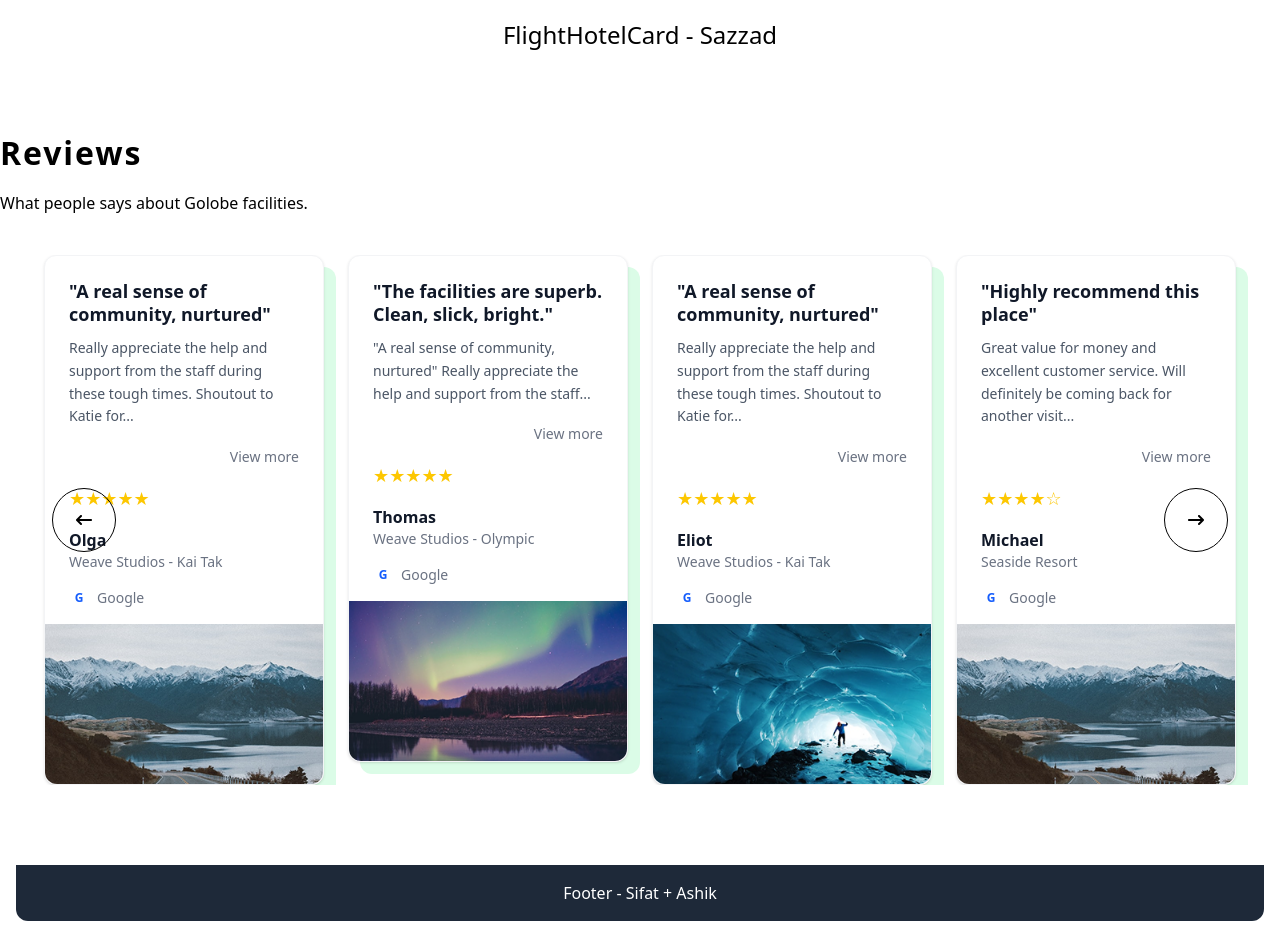
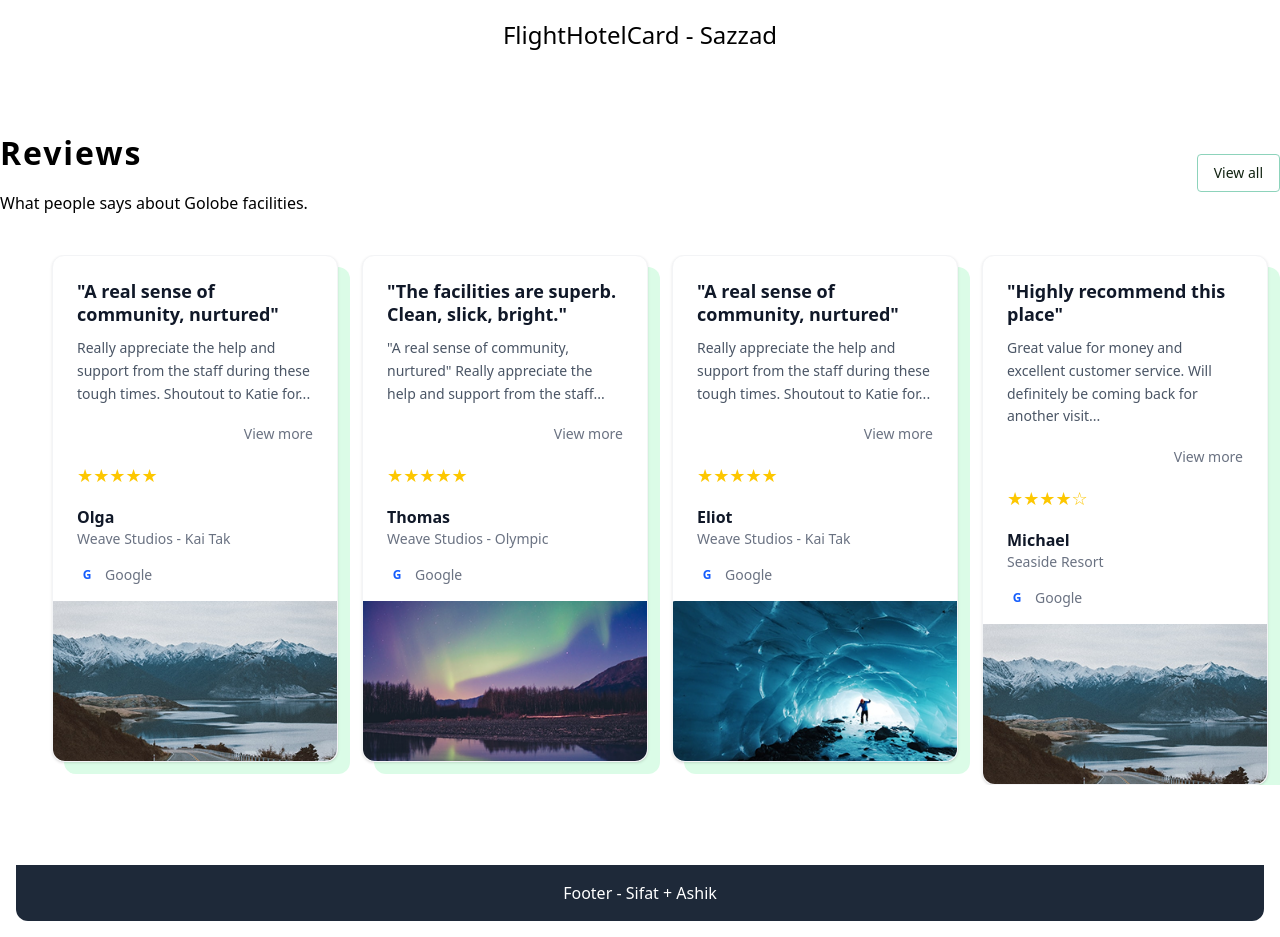
Before and after one commit to shakhawat-bijoy/dreamHoliday, a React (Vite) app in the folder client/: page / in a window 1280 px wide. Shown: the part 920-1857 px from the top of the page. Built offline with nearby package versions, Linux system fonts and the light colour scheme.

Commit message:
added slick-carousel theme stylesheet and adjusted Reviews component layout

```diff
--- a/client/index.html
+++ b/client/index.html
@@ -26,6 +26,8 @@
   <!-- Slider -->
   <link rel="stylesheet" type="text/css" charset="UTF-8"
     href="https://cdnjs.cloudflare.com/ajax/libs/slick-carousel/1.6.0/slick.min.css" />
+  <link rel="stylesheet" type="text/css"
+    href="https://cdnjs.cloudflare.com/ajax/libs/slick-carousel/1.6.0/slick-theme.min.css" />
   <!-- Slider -->
 </head>
 
--- a/client/src/components/common/Buttton.jsx
+++ b/client/src/components/common/Buttton.jsx
@@ -4,7 +4,7 @@ const Button = ({text, className,to, onClick}) => {
   return (
     <div onClick={onClick}>
       <Link to={to}>
-      <button className={` bg-[#262626] text-white font-DM lg:font-bold text-sm border border-transparent hover:border-[#262626] hover:bg-white transition-all duration-300 hover:text-[#262626] ${className}`}>{text}</button>
+      <button className={`${className}`}>{text}</button>
 
       </Link>
     </div>
--- a/client/src/components/home/Reviews.jsx
+++ b/client/src/components/home/Reviews.jsx
@@ -1,77 +1,80 @@
 import Container from '../common/Container'
 import Image from '../common/Image'
+import Button from '../common/Buttton'
 import reviews1 from '../../assets/images/reviews1.png'
 import reviews2 from '../../assets/images/reviews2.png'
 import reviews3 from '../../assets/images/reviews3.png'
 
 import Slider from 'react-slick'
-import { FaArrowRightLong, FaArrowLeftLong } from "react-icons/fa6";
+// import { FaArrowRightLong, FaArrowLeftLong } from "react-icons/fa6";
 
-function SampleNextArrow(props) {
-  const { style, onClick } = props;
-  return (
-    <div
-      className='w-16 h-16 absolute right-5 top-1/2 translate-y-[-50%] rounded-full border !flex justify-center items-center cursor-pointer'
-      style={{ ...style, display: "block", }}
-      onClick={onClick}
-    >
-      <FaArrowRightLong className='text-black' />
-    </div>
-  );
-}
+// function SampleNextArrow(props) {
+//   const { style, onClick } = props;
+//   return (
+//     <div
+//       className='w-16 h-16 absolute right-8 top-1/2 translate-y-[-50%] rounded-full border !flex justify-center items-center cursor-pointer bg-white shadow-lg z-10'
+//       style={{ ...style, display: "block", }}
+//       onClick={onClick}
+//     >
+//       <FaArrowRightLong className='text-black' />
+//     </div>
+//   );
+// }
 
-function SamplePrevArrow(props) {
-  const { style, onClick } = props;
-  return (
-    <div
-      className='w-16 h-16 absolute left-5 top-1/2 translate-y-[-50%] rounded-full border !flex justify-center items-center z-50 cursor-pointer'
-      style={{ ...style, display: "block", }}
-      onClick={onClick}
-    >
-      <FaArrowLeftLong className='text-black' />
-    </div>
-  );
-}
+// function SamplePrevArrow(props) {
+//   const { style, onClick } = props;
+//   return (
+//     <div
+//       className='w-16 h-16 absolute left-8 top-1/2 translate-y-[-50%] rounded-full border !flex justify-center items-center z-50 cursor-pointer bg-white shadow-lg'
+//       style={{ ...style, display: "block", }}
+//       onClick={onClick}
+//     >
+//       <FaArrowLeftLong className='text-black' />
+//     </div>
+//   );
+// }
 
-function SampleNextArrow2(props) {
-  const { style, onClick } = props;
-  return (
-    <div
-      className='lg:w-16 lg:h-16 w-10 h-10 absolute lg:right-5 right-1 top-1/2 translate-y-[-50%] rounded-full bg-[#c3c3c2] !flex justify-center items-center cursor-pointer'
-      style={{ ...style, display: "block", }}
-      onClick={onClick}
-    >
-      <FaArrowRightLong className='text-black' />
-    </div>
-  );
-}
+// function SampleNextArrow2(props) {
+//   const { style, onClick } = props;
+//   return (
+//     <div
+//       className='lg:w-16 lg:h-16 w-10 h-10 absolute lg:right-8 right-4 top-1/2 translate-y-[-50%] rounded-full bg-white shadow-lg !flex justify-center items-center cursor-pointer z-10'
+//       style={{ ...style, display: "block", }}
+//       onClick={onClick}
+//     >
+//       <FaArrowRightLong className='text-black' />
+//     </div>
+//   );
+// }
 
-function SamplePrevArrow2(props) {
-  const { style, onClick } = props;
-  return (
-    <div
-      className='lg:w-16 lg:h-16 w-10 h-10 absolute lg:left-5 left-1 top-1/2 translate-y-[-50%] rounded-full bg-[#c3c3c2] !flex justify-center items-center z-50 cursor-pointer'
-      style={{ ...style, display: "block", }}
-      onClick={onClick}
-    >
-      <FaArrowLeftLong className='text-black' />
-    </div>
-  );
-}
+// function SamplePrevArrow2(props) {
+//   const { style, onClick } = props;
+//   return (
+//     <div
+//       className='lg:w-16 lg:h-16 w-10 h-10 absolute lg:left-8 left-4 top-1/2 translate-y-[-50%] rounded-full bg-white shadow-lg !flex justify-center items-center z-50 cursor-pointer'
+//       style={{ ...style, display: "block", }}
+//       onClick={onClick}
+//     >
+//       <FaArrowLeftLong className='text-black' />
+//     </div>
+//   );
+// }
 
 const Reviews = () => {
   var settings = {
     infinite: true,
-    slidesToShow: 6,
-    slidesToScroll: 2,
-    dots: false,
+    slidesToShow: 4,
+    slidesToScroll: 1,
+    dots: true,
     autoplay: true,
     speed: 1000,
     autoplaySpeed: 6000,
-    nextArrow: <SampleNextArrow />,
-    prevArrow: <SamplePrevArrow />,
+    // nextArrow: <SampleNextArrow />,
+    // prevArrow: <SamplePrevArrow />,
     swipeToSlide: true,
     touchMove: true,
+    variableWidth: false,
+    centerMode: false,
 
     responsive: [
       {
@@ -91,14 +94,14 @@ const Reviews = () => {
       {
         breakpoint: 1024,
         settings: {
-          slidesToShow: 2,
+          slidesToShow: 2.5,
           slidesToScroll: 1,
         }
       },
       {
         breakpoint: 768,
         settings: {
-          slidesToShow: 1,
+          slidesToShow: 1.5,
           slidesToScroll: 1,
           centerMode: false,
           variableWidth: false,
@@ -107,7 +110,7 @@ const Reviews = () => {
       {
         breakpoint: 640,
         settings: {
-          slidesToShow: 1,
+          slidesToShow: 1.2,
           slidesToScroll: 1,
           centerMode: false,
           variableWidth: false,
@@ -116,12 +119,12 @@ const Reviews = () => {
       {
         breakpoint: 480,
         settings: {
-          slidesToShow: 1,
+          slidesToShow: 1.1,
           slidesToScroll: 1,
           centerMode: false,
           variableWidth: false,
-          nextArrow: <SampleNextArrow2 />,
-          prevArrow: <SamplePrevArrow2 />,
+          // nextArrow: <SampleNextArrow2 />,
+          // prevArrow: <SamplePrevArrow2 />,
         }
       }
     ]
@@ -129,14 +132,16 @@ const Reviews = () => {
 
   return (
     <div className='my-20'>
-      <Container className="flex mb-10 px-4 md:px-0">
+      <Container className="flex mb-10 px-4 md:px-0 justify-between items-center">
         <div className='flex flex-col gap-4'>
           <h5 className='text-[#000000] text-[32px] leading-[44px] font-semibold font-montserrat tracking-[1.92px]'>Reviews</h5>
           <p className='font-montserrat text-[16px] leading-[24px] text-[#000000]'>What people says about Golobe facilities.</p>
         </div>
+        <Button text="View all" className="px-4 py-2 border border-[#8DD3BB] rounded-sm font-medium text-sm font-montserrat text-[#121] cursor-pointer" to="/"/>
       </Container>
 
-      <div className='w-full px-4 sm:px-6 lg:px-8'>
+      <div className='w-full overflow-hidden'>
+        <div className='pl-4 sm:pl-6 lg:pl-8 xl:pl-[calc((100vw-1200px)/2)] 2xl:pl-[calc((100vw-1400px)/2)]'>
           <Slider {...settings}>
             {/* Review Card 1 */}
             <div className="px-3">
@@ -465,6 +470,7 @@ const Reviews = () => {
           </Slider>
         </div>
       </div>
+    </div>
   )
 }
 
```
Lines whose indentation alone changed are shown as unchanged.
